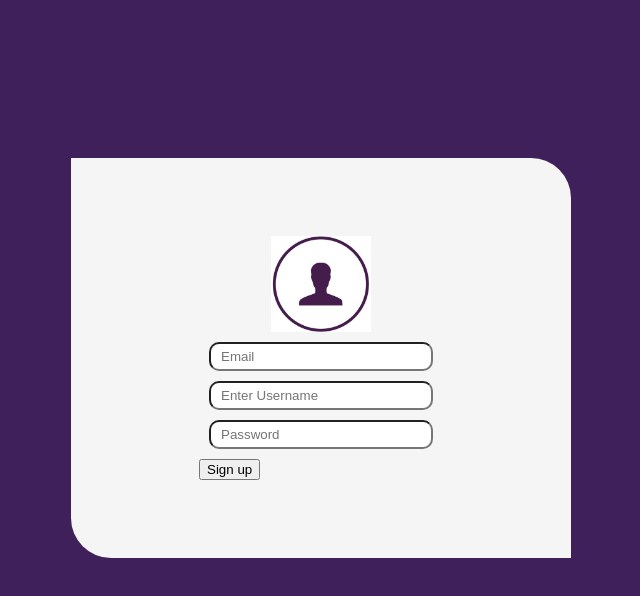
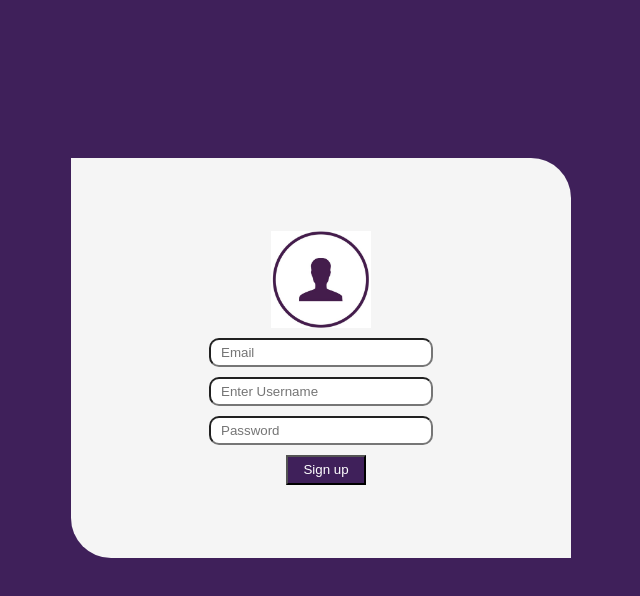
Before and after one commit to Chauhanluv/Music-player, a website: page signup.html in a window 1280 px wide. Shown: the whole page, without its empty margins (319-959 px from the left). Drawn offline with Linux system fonts and the light colour scheme.

Commit message:
Update signup.html

```diff
--- a/signup.html
+++ b/signup.html
@@ -68,6 +68,14 @@
             font-size: 20px;
             color:purple;
         }
+        .btn{
+            width: 80px;
+            height: 30px;
+            color: white;
+            background-color:rgb(63 32 90);
+            margin-left: 87px;
+
+        }
     </style>
 </head>
 
```
